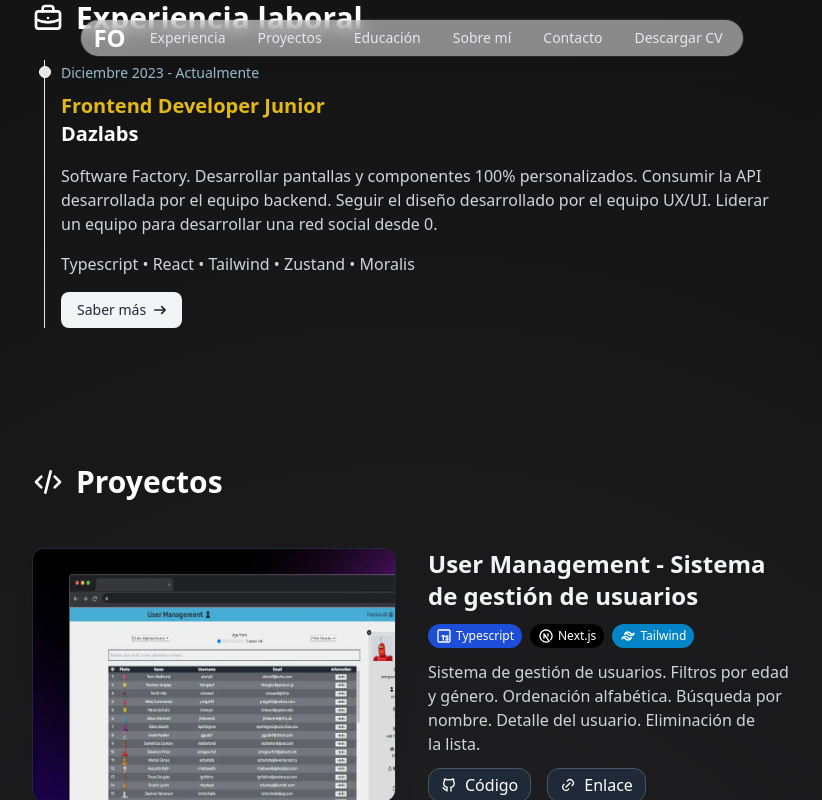
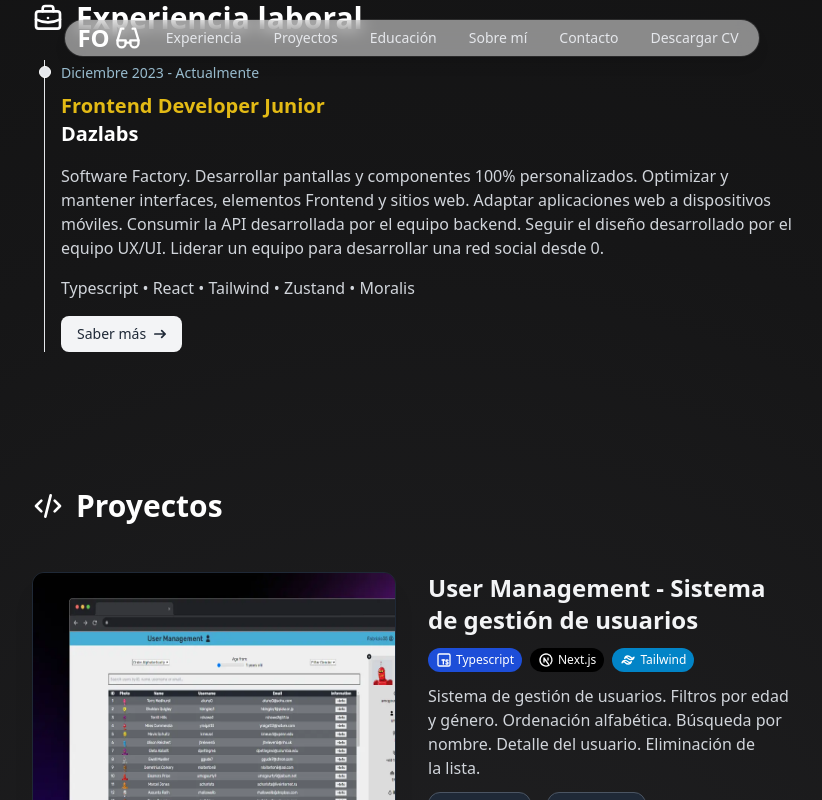
Before and after one commit to Fabrizio35/portfolio, an Astro site: page / in a window 1280 px wide. Both pictures are taken after a click on the link "Experiencia". Shown: the part 632-1432 px from the top of the page, without its empty margins (228-1050 px from the left). Built offline with nearby package versions, Linux system fonts and the light colour scheme; Astro itself is replaced by a stand-in of ours.

Commit message:
add edit cv and eyeglass icon in logo

```diff
--- a/src/components/Experience.astro
+++ b/src/components/Experience.astro
@@ -7,7 +7,7 @@ const EXPERIENCIE = [
     title: 'Frontend Developer Junior',
     company: 'Dazlabs',
     description:
-      'Software Factory. Desarrollar pantallas y componentes 100% personalizados. Consumir la API desarrollada por el equipo backend. Seguir el diseño desarrollado por el equipo UX/UI. Liderar un equipo para desarrollar una red social desde 0.',
+      'Software Factory. Desarrollar pantallas y componentes 100% personalizados. Optimizar y mantener interfaces, elementos Frontend y sitios web. Adaptar aplicaciones web a dispositivos móviles. Consumir la API desarrollada por el equipo backend. Seguir el diseño desarrollado por el equipo UX/UI. Liderar un equipo para desarrollar una red social desde 0.',
     technologies: 'Typescript • React • Tailwind • Zustand • Moralis',
     link: 'https://www.linkedin.com/company/day-zero-labs/',
   },
--- a/src/components/Header.astro
+++ b/src/components/Header.astro
@@ -1,6 +1,7 @@
 ---
 import MenuIcon from '../icons/Menu.astro'
 import XCloseIcon from '../icons/XClose.astro'
+import EyeGlassIcon from '../icons/EyeGlass.astro'
 
 const navItems = [
   { title: 'Experiencia', label: 'experiencia', url: '#experiencia' },
@@ -22,7 +23,10 @@ const navItems = [
   <nav
     class="hidden sm:flex flex-row gap-x-4 text-sm px-3 rounded-full font-medium flex-wrap items-center justify-center"
   >
-    <h1 class="text-white text-2xl font-bold select-none">FO</h1>
+    <div class="flex items-center gap-1 text-white">
+      <h1 class="text-2xl font-bold select-none">FO</h1>
+      <EyeGlassIcon class="size-7" />
+    </div>
     {
       navItems.map((item) => (
         <a
@@ -45,14 +49,17 @@ const navItems = [
   </nav>
 
   <!-- Hamburguer Menu Icon -->
-  <div
+  <nav
     class="sm:hidden flex items-center justify-between w-full px-5 mx-5 rounded-full"
   >
-    <h1 class="text-white text-2xl font-bold select-none">FO</h1>
+    <div class="flex items-center gap-1 text-white">
+      <h1 class="text-2xl font-bold select-none">FO</h1>
+      <EyeGlassIcon class="size-6" />
+    </div>
     <button id="menu-button" class="text-gray-200 p-2 focus:outline-none">
-      <MenuIcon class="size-6" />
+      <MenuIcon class="size-7" />
     </button>
-  </div>
+  </nav>
 
   <!-- Mobile Navbar -->
   <nav
@@ -120,8 +127,7 @@ const navItems = [
     background-color: rgb(71, 71, 71);
   }
 
-  nav,
-  div {
+  nav {
     animation: nav-shadown 1s linear both;
     animation-timeline: scroll();
     animation-range: 0 100px;
--- /dev/null
+++ b/src/icons/EyeGlass.astro
@@ -0,0 +1,16 @@
+<svg
+  {...Astro.props}
+  xmlns="http://www.w3.org/2000/svg"
+  width="24"
+  height="24"
+  viewBox="0 0 24 24"
+  fill="none"
+  stroke="currentColor"
+  stroke-width="2"
+  stroke-linecap="round"
+  stroke-linejoin="round"
+  ><path stroke="none" d="M0 0h24v24H0z" fill="none"></path><path
+    d="M8 4h-2l-3 10"></path><path d="M16 4h2l3 10"></path><path d="M10 16l4 0"
+  ></path><path d="M21 16.5a3.5 3.5 0 0 1 -7 0v-2.5h7v2.5"></path><path
+    d="M10 16.5a3.5 3.5 0 0 1 -7 0v-2.5h7v2.5"></path></svg
+>
```
Also changed, not shown: 1 other file.
